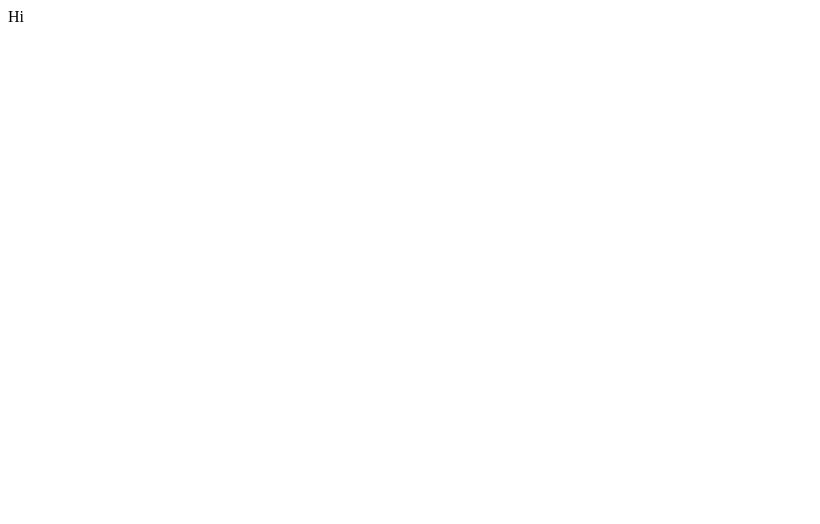
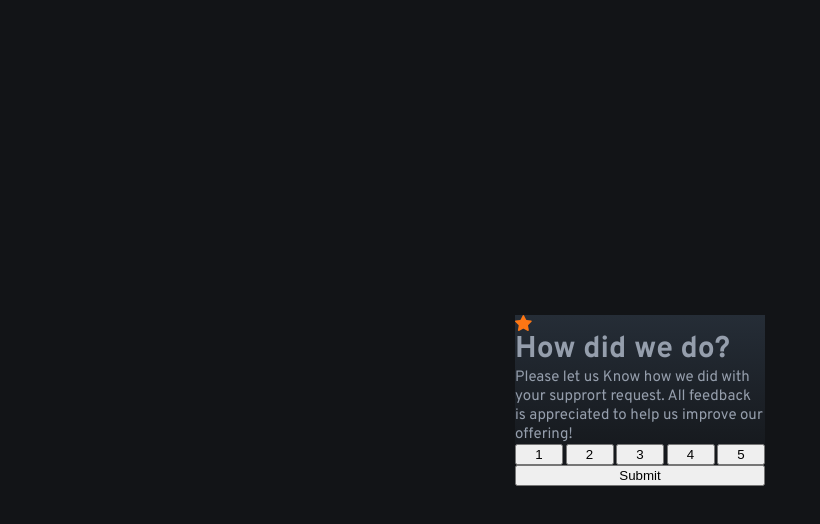
Before and after one commit to nivancheva/interactive-rating-component-react, a React (Create React App) app: page / in a window 1280 px wide. Shown: the top 524 px of the page, without its empty margins (0-820 px from the left). Built offline with nearby package versions, Linux system fonts and the light colour scheme.

Commit message:
position the card and adding basic styles

```diff
--- a/public/index.html
+++ b/public/index.html
@@ -19,6 +19,11 @@
       work correctly both with client-side routing and a non-root public URL.
       Learn how to configure a non-root public URL by running `npm run build`.
     -->
+
+    <link rel="preconnect" href="https://fonts.googleapis.com">
+    <link rel="preconnect" href="https://fonts.gstatic.com" crossorigin>
+    <link href="https://fonts.googleapis.com/css2?family=Overpass:wght@400;700&display=swap" rel="stylesheet">
+
     <title>React App</title>
   </head>
   <body>
--- a/src/App.css
+++ b/src/App.css
@@ -0,0 +1,18 @@
+.wraper {
+    min-height: 100vh;
+}
+
+.grid-area {
+    display: grid;
+    place-content: center;
+}
+
+.card {
+    width: 250px;
+    background: linear-gradient(var(--clr-blue), var(--clr-vd-blue))
+}
+
+.buttons {
+    grid-template-columns: repeat(5, 3rem);
+    justify-content: space-between;
+}
--- a/src/App.js
+++ b/src/App.js
@@ -3,8 +3,20 @@ import './App.css';
 
 function App() {
   return (
-    <div>
-      Hi
+    <div className='wraper grid-area'>
+      <div className='card grid-area'>
+        <img src='./images/icon-star.svg'/>
+        <h1>How did we do?</h1>
+        <p>Please let us Know how we did with your supprort request. All feedback is appreciated to help us improve our offering!</p>
+        <div className='buttons grid-area'>
+          <button>1</button>
+          <button>2</button>
+          <button>3</button>
+          <button>4</button>
+          <button>5</button>
+        </div>
+        <button>Submit</button>
+      </div>
     </div>
   );
 }
--- a/src/index.css
+++ b/src/index.css
@@ -0,0 +1,34 @@
+:root {
+    --clr-orange: hsl(25, 97%, 53%);
+    --clr-white: hsl(0, 0%, 100%);
+    --clr-light-gray: hsl(217, 12%, 63%);
+    --clr-mid-gray: hsl(216, 12%, 54%);
+    --clr-blue: hsl(213, 19%, 18%);
+    --clr-vd-blue: hsl(216, 12%, 8%);
+
+    --fw-regular: 400;
+    --fw-bold: 700;
+}
+
+*,
+*::before,
+*::after {
+    box-sizing: border-box;
+}
+
+* {
+    margin: 0;
+}
+
+img, picture, video, canvas, svg {
+    display: block;
+    max-width: 100%;
+}
+
+body {
+    font-family: 'Overpass', sans-serif;
+    font-size: .9375rem;
+    font-weight: var(--fw-regular);
+    background-color: var(--clr-vd-blue);
+    color: var(--clr-light-gray);
+}
```
